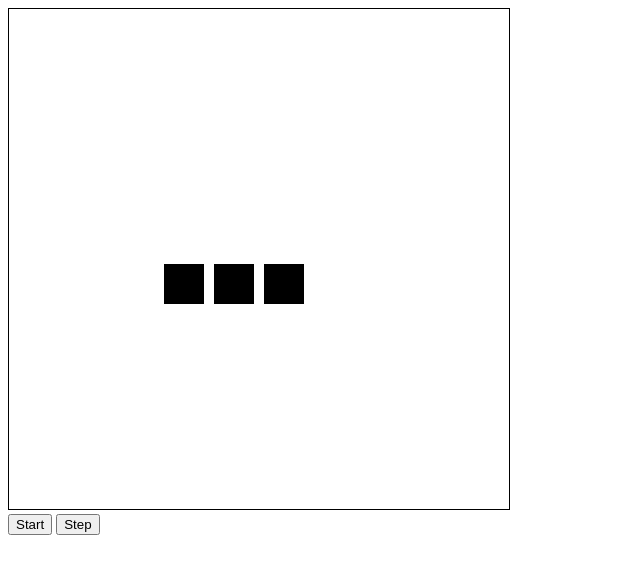
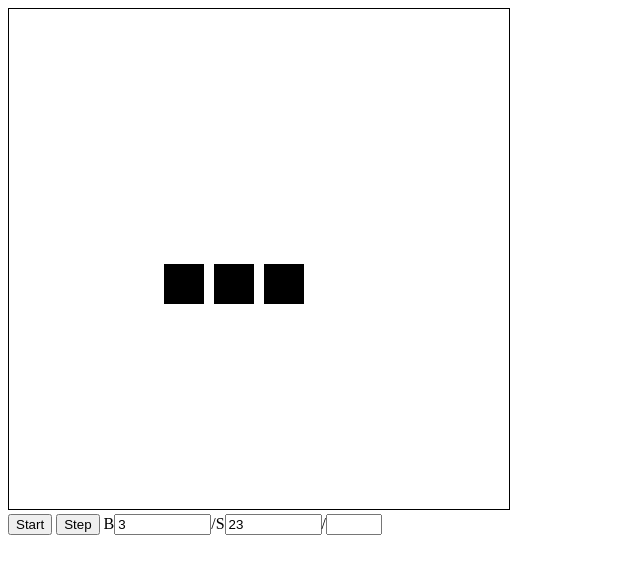
Before and after one commit to kazitor/js-gol, a website: page index.html in a window 1280 px wide. Shown: the whole page, without its empty margins (0-640 px from the left). Drawn offline with nearby package versions, Linux system fonts and the light colour scheme.

Commit message:
Add text inputs
Add input to allow entry of any rule

```diff
--- a/index.html
+++ b/index.html
@@ -17,6 +17,8 @@
     <div id="controls">
       <button id="toggle">Start</button>
       <button id="step">Step</button>
+
+      B<input type="text" value="3" maxlength="9" size="9">/S<input type="text" value="23" maxlength="9" size="9">/<input type="number" min="0" max="10" size="2">
     </div>
 
     <div id="debug">
```
